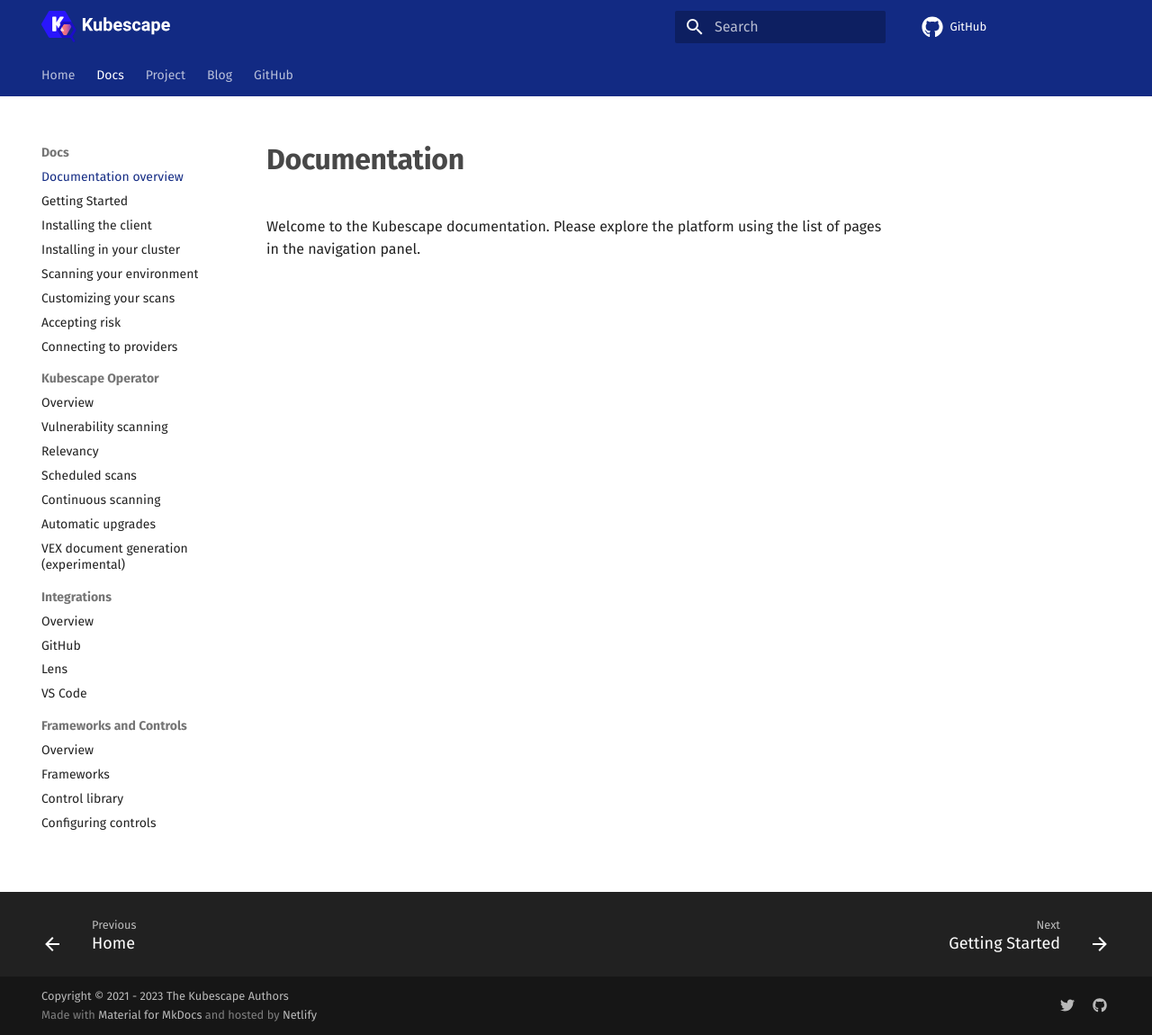
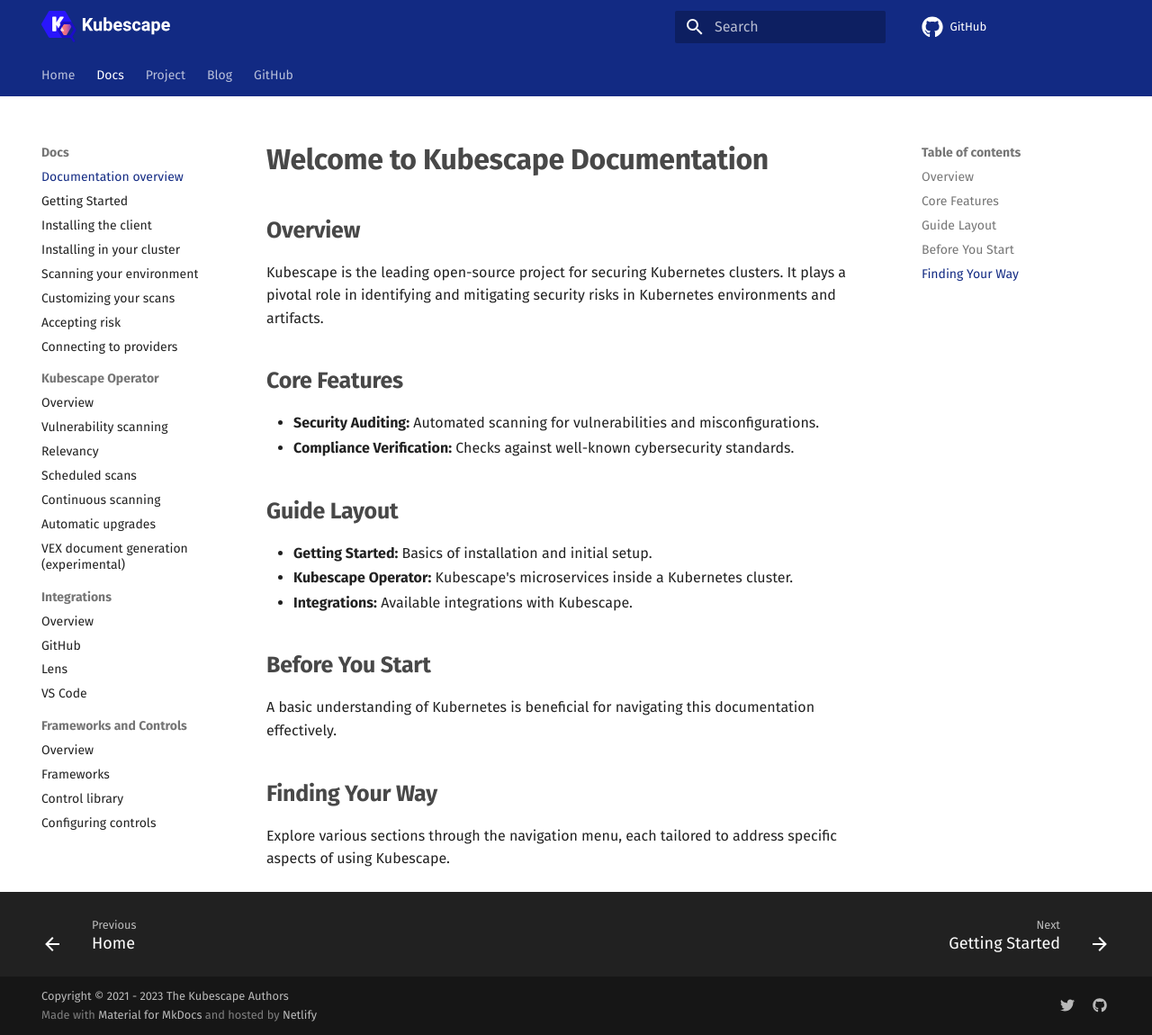
Before and after one commit to kubescape/kubescape.io, an MkDocs documentation site: the page built from docs/docs/index.md, in a window 1280 px wide and 1150 px high. Shown: the whole window at 90% size. Built offline with MkDocs 1.6.1 and Material for MkDocs 9.7.7, drawn with Linux system fonts in a browser that asks for light colours; comment, search, counter and statistics services are not loaded.

Commit message:
Fixed documentation for integrations and documentation overview
Signed-off-by: giblix <gal.gibli@gmail.com>

```diff
--- a/docs/docs/index.md
+++ b/docs/docs/index.md
@@ -1,3 +1,19 @@
-# Documentation
+# Welcome to Kubescape Documentation
 
-Welcome to the Kubescape documentation.  Please explore the platform using the list of pages in the navigation panel.
+## Overview
+Kubescape is the leading open-source project for securing Kubernetes clusters. It plays a pivotal role in identifying and mitigating security risks in Kubernetes environments and artifacts.
+
+## Core Features
+- **Security Auditing:** Automated scanning for vulnerabilities and misconfigurations.
+- **Compliance Verification:** Checks against well-known cybersecurity standards.
+
+## Guide Layout
+- **Getting Started:** Basics of installation and initial setup.
+- **Kubescape Operator:** Kubescape's microservices inside a Kubernetes cluster.
+- **Integrations:** Available integrations with Kubescape.
+
+## Before You Start
+A basic understanding of Kubernetes is beneficial for navigating this documentation effectively.
+
+## Finding Your Way
+Explore various sections through the navigation menu, each tailored to address specific aspects of using Kubescape.
```
Also changed, not shown: docs/docs/integrations/github.md (+3 -0 lines), docs/docs/integrations/lens.md (+1 -1 lines), docs/docs/integrations/vscode.md (+1 -1 lines), docs/docs/integrations/index.md (deleted).
